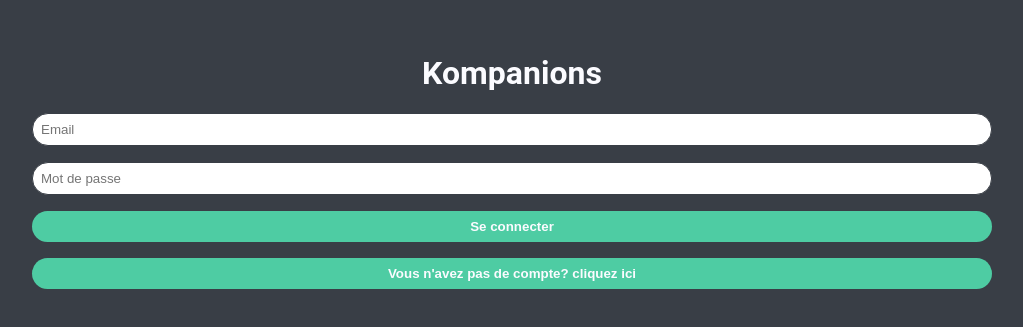
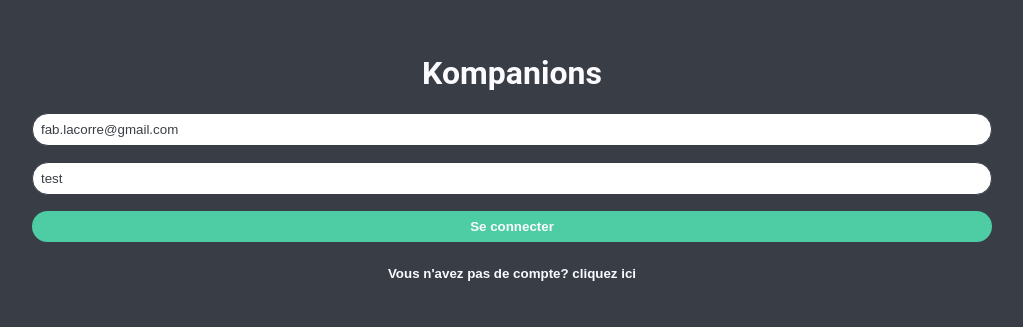
Before and after one commit to FabienLacorre/Kompanions, a React (Create React App) app: page / in a window 1280 px wide. Shown: the part 239-566 px from the top of the page, without its empty margins (128-1151 px from the left). Built offline with nearby package versions, Linux system fonts and the light colour scheme; a web font is replaced by a local one.

Commit message:
feat: add pets fetching

```diff
--- a/src/components/Card.tsx
+++ b/src/components/Card.tsx
@@ -1,22 +1,24 @@
 import Button from "./Button";
 
-type CardProps = {};
+type CardProps = {
+  title: string;
+};
 
 const Card = (props: CardProps) => {
   return (
     <div className="card-image">
       <div className="image"></div>
       <div className="small-padding-container ">
-        <span className="bold">Card title</span>
+        <span className="bold">{props.title}</span>
       </div>
-      <div className="small-padding-container ">
+      {/* <div className="small-padding-container ">
         <span>
           Some quick example text to build on the card title and make up the
           bulk of the card's content.
         </span>
-      </div>
+      </div> */}
       <div className="small-padding-container ">
-        <Button>Go somewhere</Button>
+        <Button>Détails</Button>
       </div>
     </div>
   );
--- a/src/pages/Dashboard.tsx
+++ b/src/pages/Dashboard.tsx
@@ -1,10 +1,25 @@
+import { useEffect, useState } from "react";
 import Card from "../components/Card";
+import { petRequest } from "../request/pets";
 
 const Dashboard = () => {
+  const [pets, setPets] = useState([]);
+
+  const getPets = async () => {
+    const resp = await petRequest();
+    setPets(resp.data);
+  };
+
+  useEffect(() => {
+    getPets();
+  }, []);
+
   return (
     <div className="dashboard-body">
       <h1>Dashboard</h1>
-      <Card></Card>
+      {pets.map((e: any) => (
+        <Card title={e.name}></Card>
+      ))}
     </div>
   );
 };
--- a/src/pages/Login.tsx
+++ b/src/pages/Login.tsx
@@ -6,8 +6,8 @@ import { useState } from "react";
 import { saveToken, getToken, loginRequest } from "../request/user";
 const Login = () => {
   const dispatch = useDispatch();
-  const [email, setEmail] = useState("");
-  const [password, setPassword] = useState("");
+  const [email, setEmail] = useState("fab.lacorre@gmail.com");
+  const [password, setPassword] = useState("test");
 
   const registerRediction = () => {
     dispatch(goToRegister());
@@ -31,15 +31,25 @@ const Login = () => {
     <div className="login-body">
       <div className="login-input-container">
         <h1 className="ghost-white">Kompanions</h1>
-        <Input change={setEmail} placeholder="Email" rounded={true} />
+        <Input
+          change={setEmail}
+          value={email}
+          placeholder="Email"
+          rounded={true}
+        />
         <div className="medium-separator"></div>
-        <Input change={setPassword} placeholder="Mot de passe" rounded={true} />
+        <Input
+          change={setPassword}
+          value={password}
+          placeholder="Mot de passe"
+          rounded={true}
+        />
         <div className="medium-separator"></div>
         <Button click={loginValidation} color={"secondary"} rounded={true}>
           Se connecter
         </Button>
         <div className="medium-separator"></div>
-        <Button click={registerRediction} color={"secondary"} rounded={true}>
+        <Button click={registerRediction} rounded={true}>
           Vous n'avez pas de compte? cliquez ici
         </Button>
       </div>
--- a/src/pages/Register.tsx
+++ b/src/pages/Register.tsx
@@ -24,7 +24,7 @@ const Login = () => {
           Créer votre compte
         </Button>
         <div className="medium-separator"></div>
-        <Button click={loginRedirection} color={"secondary"} rounded={true}>
+        <Button click={loginRedirection}  rounded={true}>
           Vous avez deja un compte?
         </Button>
       </div>
--- /dev/null
+++ b/src/request/pets.ts
@@ -0,0 +1,11 @@
+import axios from "axios";
+import { getToken } from "./user";
+const url = "http://localhost:8090/pet";
+
+const petRequest = () => {
+  return axios.get(`${url}`, {
+    headers: { Authorization: `Bearer ${getToken()}` },
+  });
+};
+
+export { petRequest };
```
